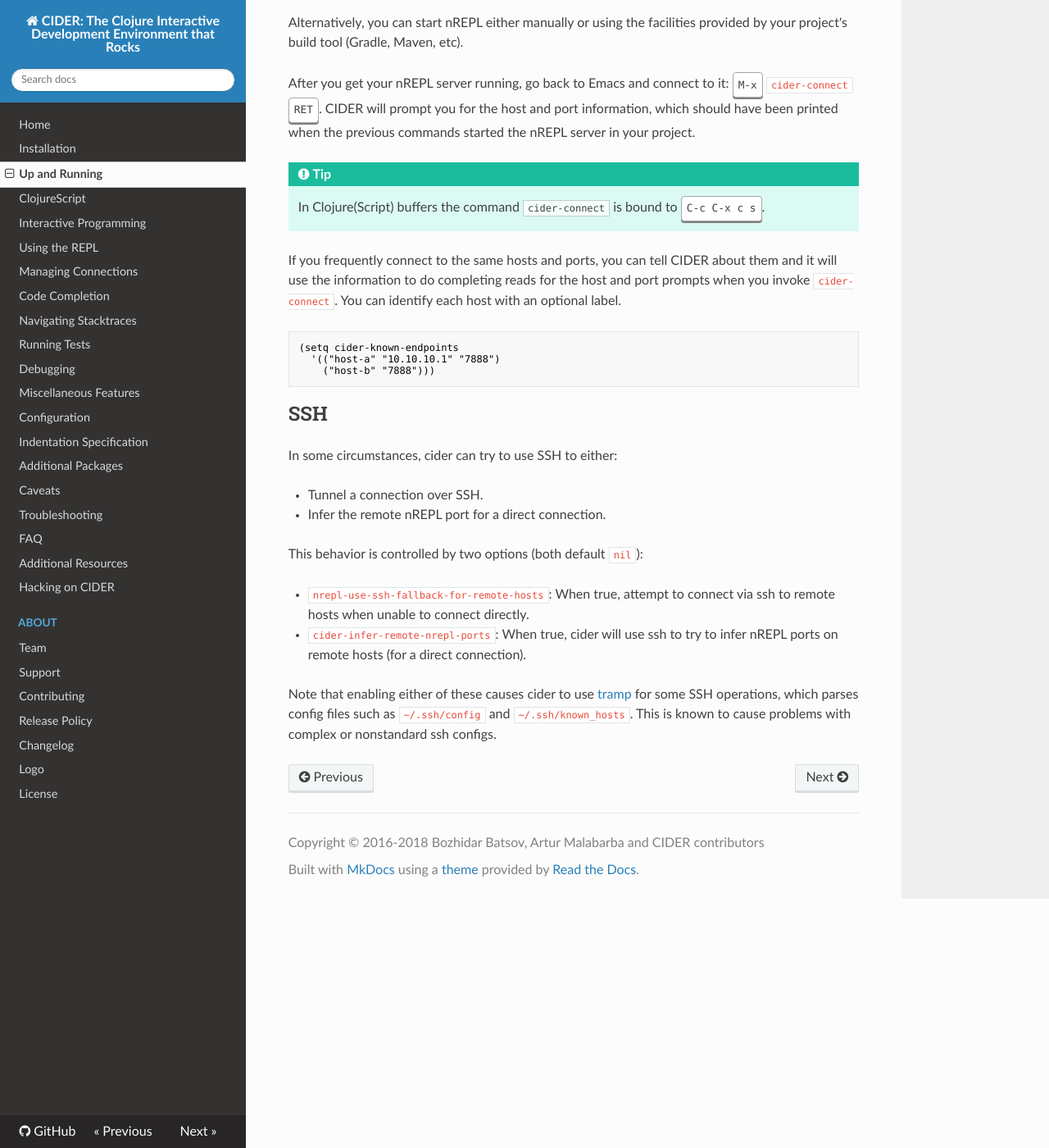
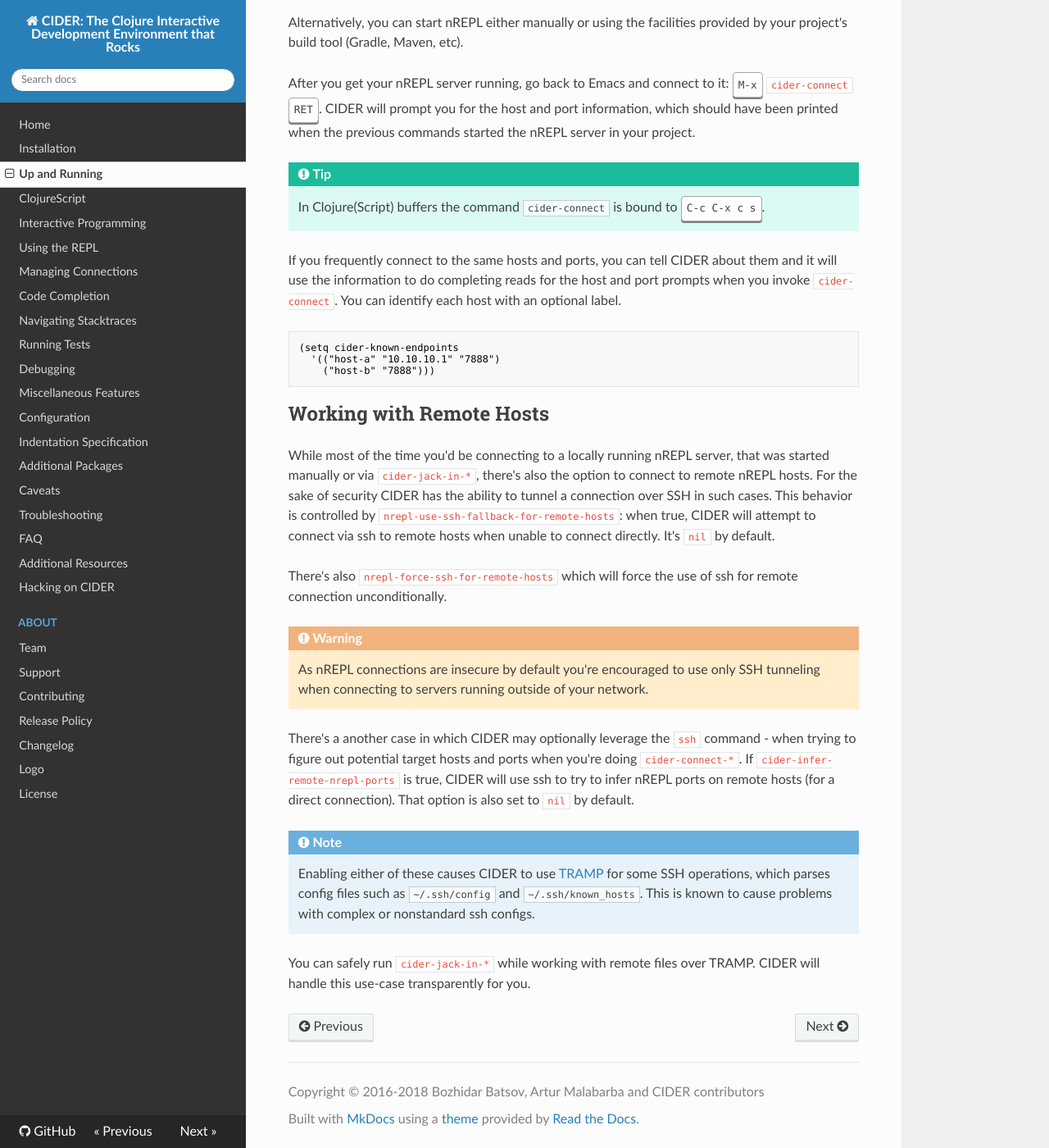
Before and after one commit to clojure-emacs/cider, an MkDocs documentation site: the page built from doc/up_and_running.md, in a window 1280 px wide and 1400 px high, scrolled down 2027 px. Shown: the whole window at 82% size. Built offline with MkDocs 1.6.1, drawn with Linux system fonts in a browser that asks for light colours; nearby versions of some CDN libraries; old or Windows-style settings are respelled for this version of MkDocs.

Commit message:
Tweak some documentation

````diff
--- a/doc/up_and_running.md
+++ b/doc/up_and_running.md
@@ -114,21 +114,37 @@
     ("host-b" "7888")))
 ```
 
-## SSH
+## Working with Remote Hosts
 
-In some circumstances, cider can try to use SSH to either:
+While most of the time you'd be connecting to a locally running nREPL
+server, that was started manually or via `cider-jack-in-*`, there's
+also the option to connect to remote nREPL hosts. For the sake of security
+CIDER has the ability to tunnel a connection over SSH in such cases.
+This behavior is controlled by
+`nrepl-use-ssh-fallback-for-remote-hosts`: when true, CIDER will attempt to
+connect via ssh to remote hosts when unable to connect directly. It's
+`nil` by default.
 
-* Tunnel a connection over SSH.
-* Infer the remote nREPL port for a direct connection.
+There's also `nrepl-force-ssh-for-remote-hosts` which will force the use
+of ssh for remote connection unconditionally.
 
-This behavior is controlled by two options (both default `nil`):
+!!! Warning
 
-* `nrepl-use-ssh-fallback-for-remote-hosts`: When true, attempt to connect via ssh
-  to remote hosts when unable to connect directly.
-* `cider-infer-remote-nrepl-ports`: When true, cider will use ssh to try to infer
-  nREPL ports on remote hosts (for a direct connection).
+    As nREPL connections are insecure by default you're encouraged to use only SSH
+    tunneling when connecting to servers running outside of your network.
 
-Note that enabling either of these causes cider to use
-[tramp](https://www.gnu.org/software/tramp/) for some SSH operations, which parses
-config files such as `~/.ssh/config` and `~/.ssh/known_hosts`. This is known to
-cause problems with complex or nonstandard ssh configs.
+There's a another case in which CIDER may optionally leverage the `ssh` command - when
+trying to figure out potential target hosts and ports when you're doing `cider-connect-*`.
+If  `cider-infer-remote-nrepl-ports` is true, CIDER will use ssh to try to infer
+nREPL ports on remote hosts (for a direct connection). That option is also set to `nil`
+by default.
+
+!!! Note
+
+    Enabling either of these causes CIDER to use
+    [TRAMP](https://www.gnu.org/software/tramp/) for some SSH operations, which parses
+    config files such as `~/.ssh/config` and `~/.ssh/known_hosts`. This is known to
+    cause problems with complex or nonstandard ssh configs.
+
+You can safely run `cider-jack-in-*` while working with remote files over TRAMP. CIDER
+will handle this use-case transparently for you.
````
